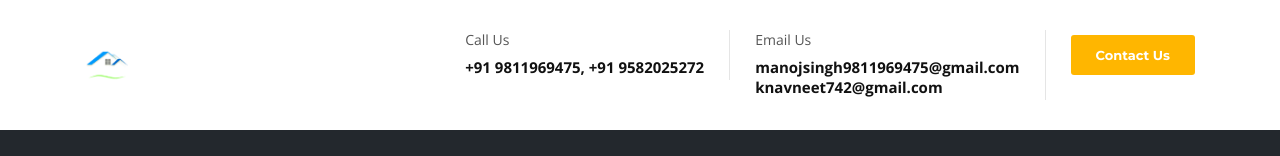
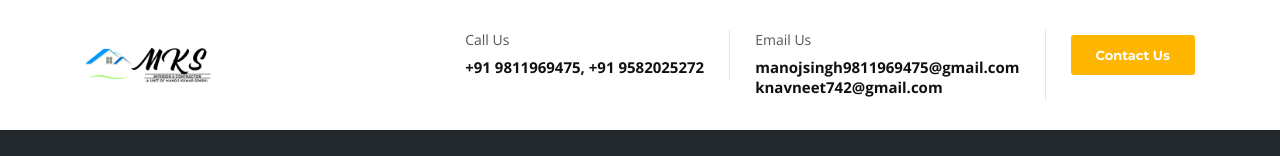
Before and after one commit to Shiitu/MKS-Interior-Contractor, a plain HTML site: page index.html in a window 1280 px wide. Shown: the top 156 px of the page. Drawn offline with nearby package versions, Linux system fonts and the light colour scheme; some packages are replaced by stand-ins of ours; a web font is replaced by a local one.

Commit message:
Update index.html

```diff
--- a/index.html
+++ b/index.html
@@ -87,7 +87,7 @@
           <div class="row align-items-center">
             <div class="logo col-lg-3 text-center text-lg-left mb-3 mb-md-5 mb-lg-0">
               <a class="d-block" href="index.html">
-                <img loading="lazy" src="images/iconss.png" alt="MKS logo">
+                <img loading="lazy" src="images/LOGO MKS.png" alt="MKS logo">
               </a>
             </div><!-- logo end -->
 
```
